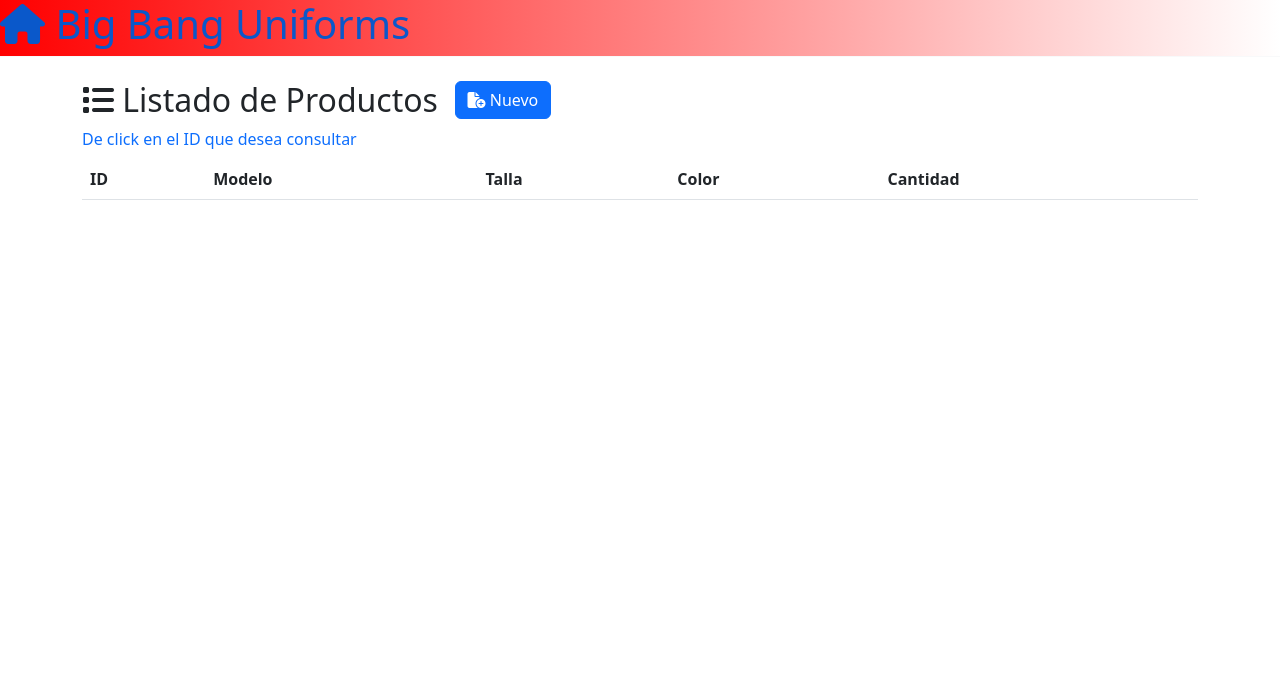
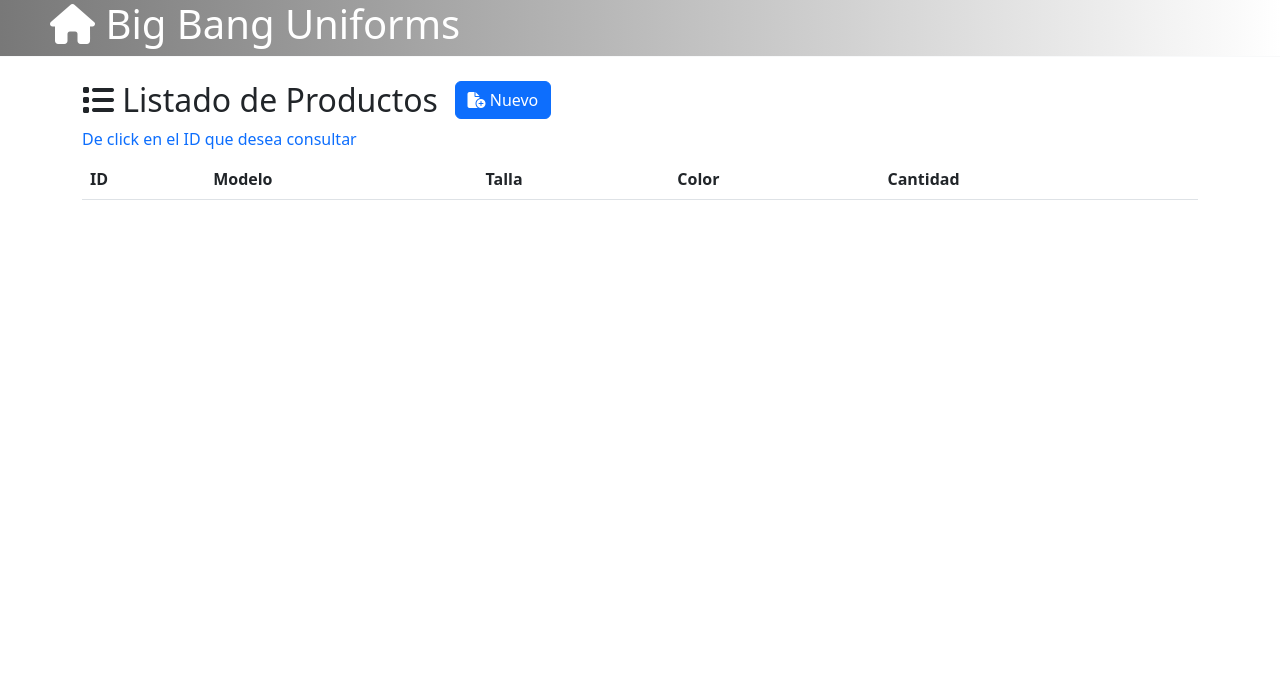
Before and after one commit to Dalebi/bigbanguniforms, a PHP site: page / in a window 1280 px wide. Shown: the top 680 px of the page. Run offline with PHP 8.4, Linux system fonts and the light colour scheme; some libraries are stand-ins or nearby versions.

Commit message:
Improve Css style for index.php h1

```diff
--- a/Index.php
+++ b/Index.php
@@ -16,9 +16,13 @@
     <script src="https://kit.fontawesome.com/e91bc97062.js" crossorigin="anonymous"></script>
 </head>
 <body>
-<h1 class="border-bottom border-light pb-2 mb-4 text-white " style="background-image: linear-gradient(90deg, rgba(255,0,0,3), rgba(255,255,255,1))">
-   <a href="/"><i class="fa-solid fa-house"></i> Big Bang Uniforms</a></h1>
-
+<div class="">
+    <h1 class="border-bottom border-light pb-2 mb-4 text-white " style="padding-left: 50px;
+            box-sizing: border-box;
+            background-image: linear-gradient(90deg, rgba(120,120,120,3), rgba(255,255,255,1))">
+       <a href="/"><i class="fa-solid fa-house"></i> Big Bang Uniforms</a>
+    </h1>
+</div>
 <iframe src="Resources/Views/Index.html" frameborder="0" class="container-fluid" style="height: 600px;" ></iframe>
 </body>
 </html>
--- a/Resources/Css/style.css
+++ b/Resources/Css/style.css
@@ -15,13 +15,31 @@ a:link { text-decoration: none;
     color:inherit;}
 
 
-a:visited { text-decoration: none;
+ a:visited { text-decoration: none;
     color:inherit;}
 
 
-a:hover { text-decoration: none;
+ a:hover { text-decoration: none;
     color:inherit;}
 
 
-a:active { text-decoration: none;
+ a:active { text-decoration: none;
     color:inherit;}
+
+
+h1 a { text-decoration: none;
+    color:white;}
+
+h1 a:link { text-decoration: none;
+    color:inherit;}
+
+h1 a:visited { text-decoration: none;
+    color:inherit;}
+
+
+h1 a:hover { text-decoration: none;
+    color:inherit;}
+
+
+h1 a:active { text-decoration: none;
+    color:inherit;}
```
